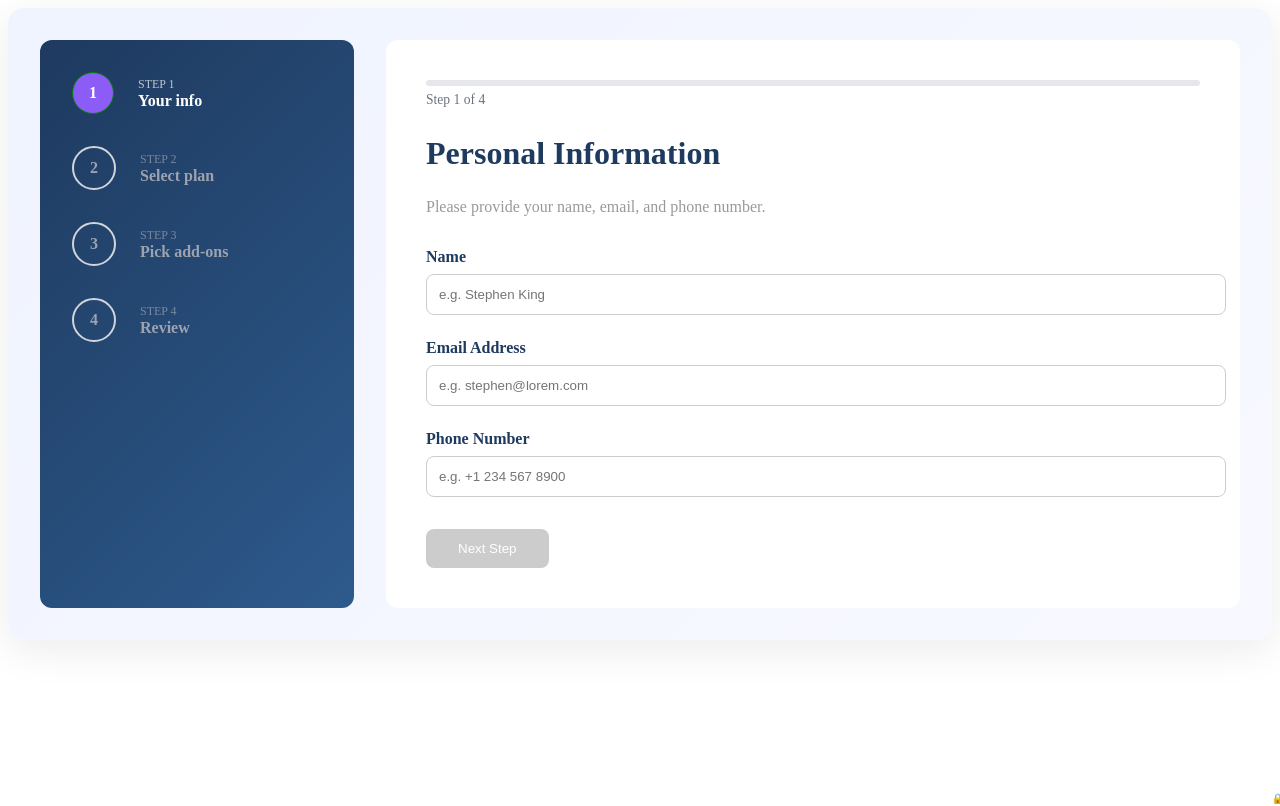
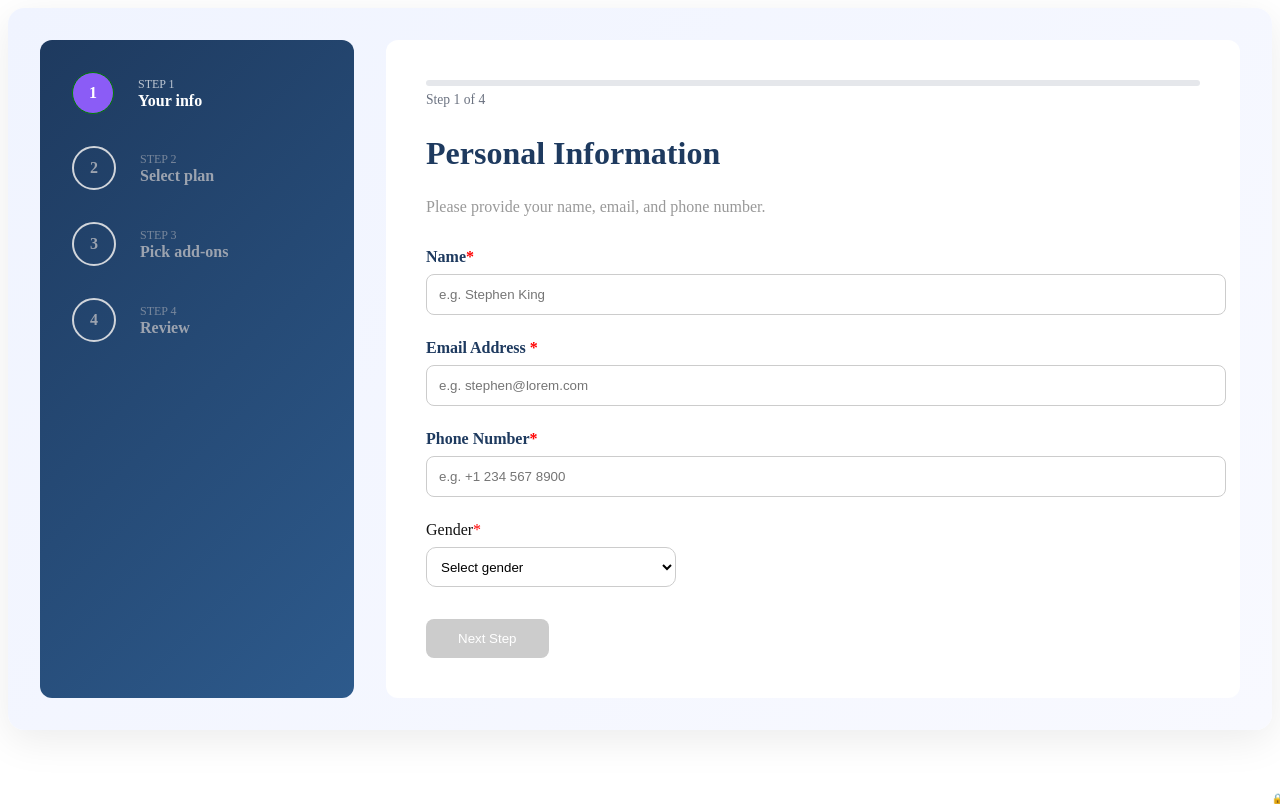
Before and after one commit to vamsimarripudi/multi-step-form, a React (Vite) app: page /form in a window 1280 px wide. Built offline with nearby package versions, Linux system fonts and the light colour scheme.

Commit message:
Added Gender option

```diff
--- a/package.json
+++ b/package.json
@@ -1,7 +1,7 @@
 {
   "name": "my-app",
   "private": true,
-  "version": "0.0.0",
+  "version": "0.0.1",
   "type": "module",
   "scripts": {
     "dev": "vite",
--- a/src/components/Forms/Step1.jsx
+++ b/src/components/Forms/Step1.jsx
@@ -29,6 +29,12 @@ const Step1 = ({ formData, updateFormData, onValidate }) => {
       if (!phoneRegex.test(value)) return "Invalid phone number";
     }
 
+    if(name === "gender"){
+        const validGenders = ["male", "female", "other"];
+        if (!validGenders.includes(value.toLowerCase())) return "Please select a valid gender";
+
+    }
+
     return "";
   };
 
@@ -55,6 +61,7 @@ const Step1 = ({ formData, updateFormData, onValidate }) => {
       formData.name &&
       formData.email &&
       formData.phone &&
+      formData.gender &&
       Object.values(errors).every((err) => err === "");
 
     onValidate(isValid);
@@ -67,7 +74,7 @@ const Step1 = ({ formData, updateFormData, onValidate }) => {
 
       {/* NAME */}
       <div className="form-group">
-        <label>Name</label>
+        <label>Name<span style={{ color: "red" }}>*</span></label>
         <input
           type="text"
           name="name"
@@ -84,7 +91,7 @@ const Step1 = ({ formData, updateFormData, onValidate }) => {
 
       {/* EMAIL */}
       <div className="form-group">
-        <label>Email Address</label>
+        <label>Email Address <span style={{ color: "red" }}>*</span></label>
         <input
           type="email"
           name="email"
@@ -101,7 +108,7 @@ const Step1 = ({ formData, updateFormData, onValidate }) => {
 
       {/* PHONE */}
       <div className="form-group">
-        <label>Phone Number</label>
+        <label>Phone Number<span style={{ color: "red" }}>*</span></label>
         <input
           type="tel"
           name="phone"
@@ -115,6 +122,26 @@ const Step1 = ({ formData, updateFormData, onValidate }) => {
           <p className="error-text">{errors.phone}</p>
         )}
       </div>
+      {/**/}
+      <div className="gender-group">
+        <label className="name">Gender<span style={{ color: "red" }}>*</span></label>
+        <select
+          name="gender"
+          value={formData.gender}
+          onChange={handleChange}
+          onBlur={handleBlur}
+          className={`select-input ${touched.gender && errors.gender ? "input-error" : ""}`}
+
+        >
+          <option value="">Select gender</option>
+          <option value="male">Male</option>
+          <option value="female">Female</option>
+          <option value="other">Other</option>
+        </select>
+        {touched.gender && errors.gender && (
+          <p className="error-text">{errors.gender}</p>
+        )}
+      </div>
     </div>
   );
 };
--- a/src/components/Forms/Step2.jsx
+++ b/src/components/Forms/Step2.jsx
@@ -5,7 +5,11 @@ const Step2 = ({ formData, updateFormData }) => {
         { id: "pro", name: "Pro", price: 15 },
     ]
         const handlePlanChange = (planId) => {
-        updateFormData({ plan: planId })   }
+        updateFormData({ plan: planId })
+        }
+
+
+
         return (
         <div className="step-content">
             <h2>Select your plan</h2>
@@ -16,7 +20,7 @@ const Step2 = ({ formData, updateFormData }) => {
                     key={plan.id}
                     className={`plan-card ${formData.plan === plan.id ? "active" : ""}`}
                     onClick={() => handlePlanChange(plan.id)}   >
-                        <div className="plan-icon">??</div>
+
                             <h3>{plan.name}</h3>
                             <p>${plan.price}/mo</p>
                     </div>
@@ -28,5 +32,7 @@ const Step2 = ({ formData, updateFormData }) => {
                     Yearly (Save 25%)
                 </label>
             </div>
-                             </div>   ) }
+        </div>
+                    )
+}
 export default Step2
--- a/src/components/Forms/Step3.jsx
+++ b/src/components/Forms/Step3.jsx
@@ -4,8 +4,12 @@ const Step3 = ({ formData, updateFormData }) => {
     { id: "larger-storage", name: "Larger storage", price: 2 },
     { id: "customizable-profile", name: "Customizable Profile", price: 2 },   ]
     const handleAddOnChange = (addOnId) => {
-            const updatedAddOns = formData.addOns.includes(addOnId)       ? formData.addOns.filter((id) => id !== addOnId)       : [...formData.addOns, addOnId]
-            updateFormData({ addOns: updatedAddOns })   }
+        const updatedAddOns = formData.addOns.includes(addOnId)?
+        formData.addOns.filter((id) => id !== addOnId)
+        :
+        [...formData.addOns, addOnId]
+        updateFormData({ addOns: updatedAddOns })
+    }
     return (
         <div className="step-content">
             <h2>Pick add-ons</h2>
@@ -22,12 +26,17 @@ const Step3 = ({ formData, updateFormData }) => {
                         checked={formData.addOns.includes(addOn.id)}
                         onChange={() => handleAddOnChange(addOn.id)}
                         />
-                       <label htmlFor={addOn.id}>
-                          <div className="addon-info">
+                        <label htmlFor={addOn.id} >
+                            <div className="addOn-info">
+                                <div>
                                 <h3>{addOn.name}</h3>
                                 <p>Add this option</p>
                                 </div>
-                          <span className="addon-price">+${addOn.price}/mo</span>
+                                <div>
+                                <span className="addon-price" style={{ fontWeight: "bold" ,alignSelf:"center"}}>+${addOn.price}/mo</span>
+                                </div>
+                            </div>
+
                         </label>
                     </div>
                 ))}
--- /dev/null
+++ b/src/components/Forms/Step5.jsx
@@ -0,0 +1,22 @@
+import {useState} from "react";
+const Submit = ({formData, updateFormData}) => {
+    const [isChecked, setIsChecked] = useState(false);
+
+    const handleCheckboxChange = (e) => {
+        setIsChecked(e.target.checked);
+    };
+
+    updateFormData({ isConfirmed: isChecked });
+
+    return (
+      <div className="submit-container">
+        <h2>Review Your Information</h2>
+        <p>Please review your information before submitting.</p>
+        <div>
+            <input type="checkbox" id="confirm" name="confirm" />
+            <label htmlFor="confirm"> I confirm that the above information is correct.</label>
+        </div>
+      </div>
+    );
+  }
+export default Submit
--- a/src/components/Forms/index.jsx
+++ b/src/components/Forms/index.jsx
@@ -5,6 +5,7 @@ import Step1 from "./Step1"
 import Step2 from "./Step2"
 import Step3 from "./Step3"
 import Step4 from "./Step4"
+import Step5 from "./Step5"
 import ProgressBar from "../ProgressBar";
 
 const Forms = () => {
@@ -17,6 +18,8 @@ const Forms = () => {
         phone: "",
         plan: "arcade",
         addOns: [],
+        gender:"",
+
     })
     const navigate = useNavigate()
 
@@ -48,7 +51,10 @@ const Forms = () => {
             { number: 1, title: "Your Information", subtitle: "Your info" ,completed:false},
             { number: 2, title: "Select Plan", subtitle: "Select plan" ,completed:false},
             { number: 3, title: "Add-ons", subtitle: "Pick add-ons" ,completed:false},
-            { number: 4, title: "Summary", subtitle: "Review" ,completed:false},   ]
+            { number: 4, title: "Summary", subtitle: "Review" ,completed:false},
+
+        ]
+
         return (
         <div className="form-container">
         <div className="form-sidebar">
@@ -85,7 +91,7 @@ const Forms = () => {
         </div>
         {/*-----------------Mobile Version-------------------*/}
         <div className="mobile-stepper">
-            {[1,2,3,4].map((step) => {
+            {[1,2,3,4,5].map((step) => {
                 const isDisabled = step !== 1 && !isComplete[step - 1];
 
                 return (
@@ -118,12 +124,16 @@ const Forms = () => {
             {currentStep === 4 && (
                 <Step4 formData={formData} updateFormData={updateFormData} />
             )}
+
+
             <div className="form-buttons">
                 {currentStep > 1 && (
                     <button className="btn-back" onClick={handleBack}>
                         Go Back
                     </button>
                 )}
+
+
             <button className="btn-next" onClick={handleNext} disabled={!canProceed}>
                     {currentStep === 4 ? "Confirm" : "Next Step"}
             </button>
--- a/src/components/Forms/styles.css
+++ b/src/components/Forms/styles.css
@@ -172,6 +172,28 @@
   border: 2px solid #ddd;
   border-radius: 0.75rem;
   cursor: pointer;
+  width:100%;
+  transition: all 0.2s ease;
+
+}
+
+.select-input{
+  width: 20px;
+  height: 20px;
+  padding:10px;
+  width:250px;
+  height:40px;
+  border:1px solid #ccc;
+  border-radius:10px;
+  background:white;
+  cursor:pointer;
+
+}
+
+.gender-group{
+  display:flex;
+  flex-direction:column;
+  gap:0.5rem;
 }
 
 .addon-item.active {
@@ -180,10 +202,9 @@
 .addon-info{
   display: flex;
   flex-direction: row;
-  justify-content: space-between;
-  width: 100%;
-
-  gap: 0.25rem;
+  justify-content: space-around;
+  align-items: center;
+  gap: 1rem;
 
 }
 /* -----buttons-----*/
@@ -295,6 +316,7 @@
   background: white;
   border-radius: 50%;
   padding: 2px;
+  cursor: not-allowed;
 }
 
 .step.disabled {
@@ -306,6 +328,7 @@
 .step.disabled .step-number {
   border-color: #d1d5db;
   color: #9ca3af;
+  cursor:not-allowed;
 }
 
 .mobile-stepper {
```
Lines whose indentation alone changed are shown as unchanged.
